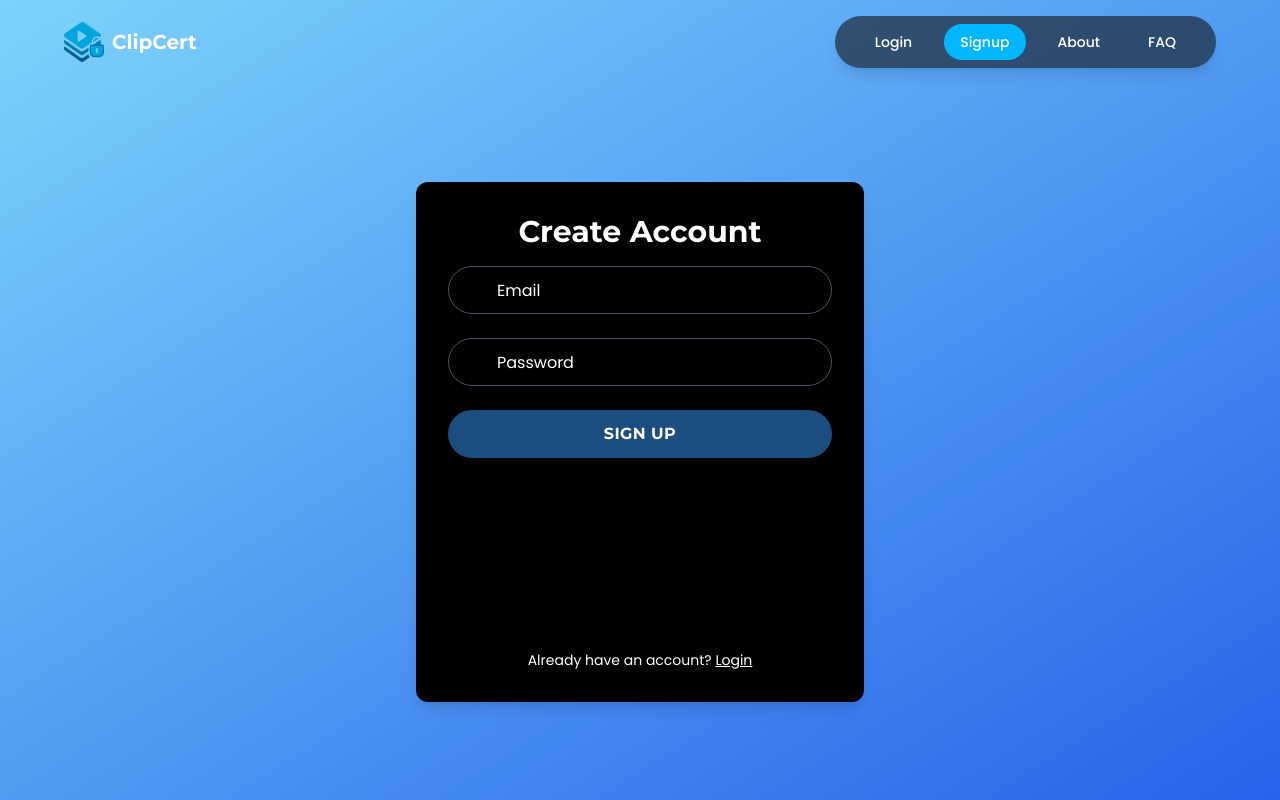
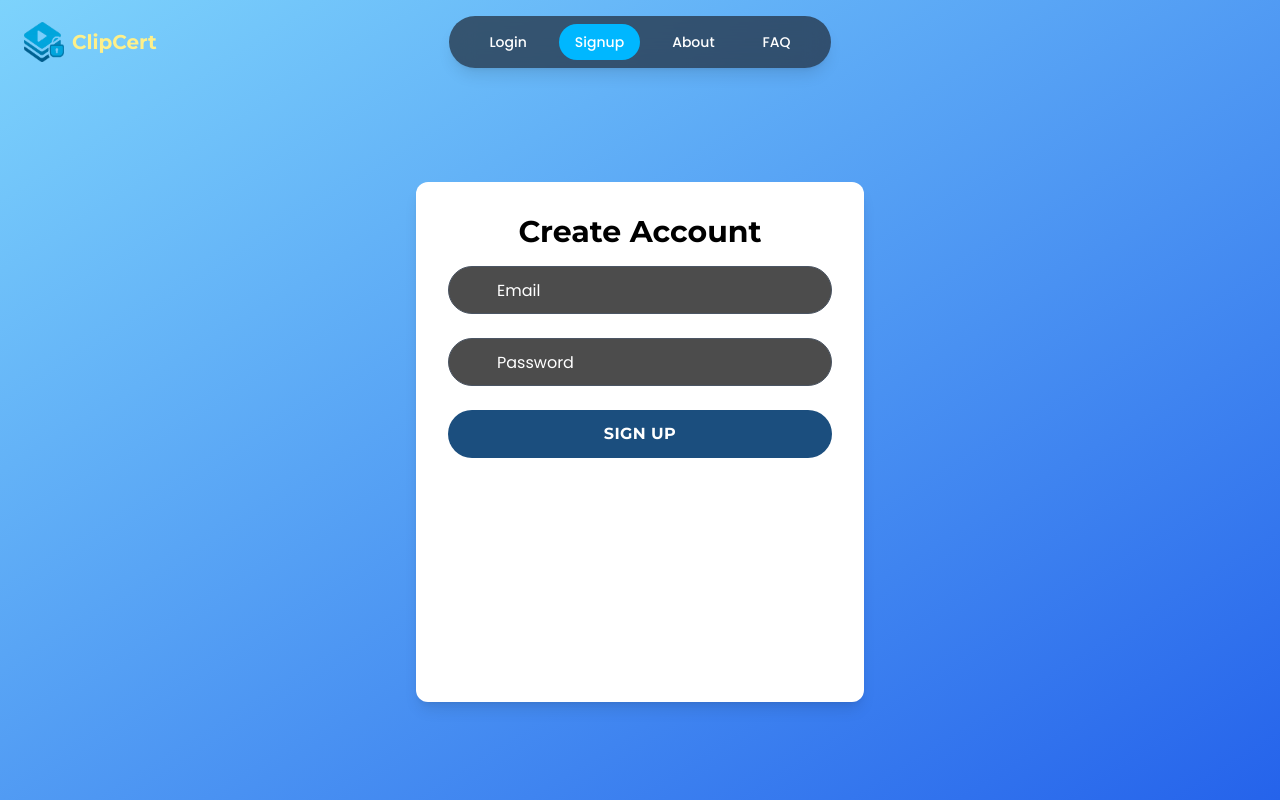
Before and after one commit to Vintr0n/AuthentiClip, a React (Vite) app in the folder frontend/: page /signup in a window 1280 px wide. Built offline with nearby package versions, Linux system fonts and the light colour scheme.

Commit message:
Front facing fixes

```diff
--- a/frontend/src/components/Header.jsx
+++ b/frontend/src/components/Header.jsx
@@ -22,15 +22,15 @@ export default function Header() {
     }`;
 
   return (
-    <header className="w-full px-6 py-4 flex flex-col items-center justify-center">
-  <div className="w-full max-w-6xl flex justify-between items-center">
-    {/* Logo */}
-    <div className="flex items-center space-x-2">
+    <header className="relative w-full px-6 py-4 flex items-center justify-between">
+      {/* Logo (left aligned) */}
+      <div className="flex items-center space-x-2 absolute left-6 top-1/2 transform -translate-y-1/2">
         <img src="/logo.png" alt="Logo" className="w-10 h-10" />
-      <h1 className="text-xl font-bold font-montserrat text-white">ClipCert</h1>
+        <h1 className="text-xl font-bold font-montserrat text-yellow-200">ClipCert</h1>
       </div>
 
-    {/* Centered nav banner */}
+      {/* Nav Menu (centered) */}
+      <div className="w-full flex justify-center">
         <nav className="bg-gray-800/70 backdrop-blur-md px-6 py-2 rounded-full flex space-x-4 shadow-lg">
           <NavLink to="/login" className={navLinkClass}>
             Login
@@ -52,6 +52,18 @@ export default function Header() {
               <NavLink to="/verify" className={navLinkClass}>
                 Verify
               </NavLink>
+            </>
+          )}
+        </nav>
+      </div>
+
+      {/* Right content (user + logout) */}
+      <div className="absolute right-6 top-1/2 transform -translate-y-1/2 flex items-center space-x-4">
+        {user && (
+          <>
+            <span className="text-sm text-white font-medium hidden sm:inline-block">
+              Hello, {user}
+            </span>
             <button
               onClick={handleLogout}
               className="px-4 py-2 rounded-full bg-red-600 hover:bg-red-700 text-white text-sm font-medium transition"
@@ -60,9 +72,7 @@ export default function Header() {
             </button>
           </>
         )}
-    </nav>
       </div>
     </header>
-
   );
 }
--- a/frontend/src/pages/Login.jsx
+++ b/frontend/src/pages/Login.jsx
@@ -32,7 +32,8 @@ export default function Login() {
   };
 
   return (
-    <div className="w-full max-w-md h-[520px] bg-black rounded-xl p-8 shadow-lg text-white flex flex-col justify-between">
+<div className="w-full max-w-md h-[520px] bg-white rounded-xl p-8 shadow-lg text-black flex flex-col justify-between">
+
       <h2 className="text-3xl font-montserrat font-bold text-center mb-4">Welcome Back</h2>
 
       <form onSubmit={handleLogin} className="space-y-6 flex-grow">
--- a/frontend/src/pages/Signup.jsx
+++ b/frontend/src/pages/Signup.jsx
@@ -32,7 +32,8 @@ body: new URLSearchParams({
   };
 
   return (
-    <div className="w-full max-w-md h-[520px] bg-black rounded-xl p-8 shadow-lg text-white flex flex-col justify-between">
+	<div className="w-full max-w-md h-[520px] bg-white rounded-xl p-8 shadow-lg text-black flex flex-col justify-between">
+
       <h2 className="text-3xl font-montserrat font-bold text-center mb-4">Create Account</h2>
 
       <form onSubmit={handleSignup} className="space-y-6 flex-grow">
```
Lines whose indentation alone changed are shown as unchanged.
